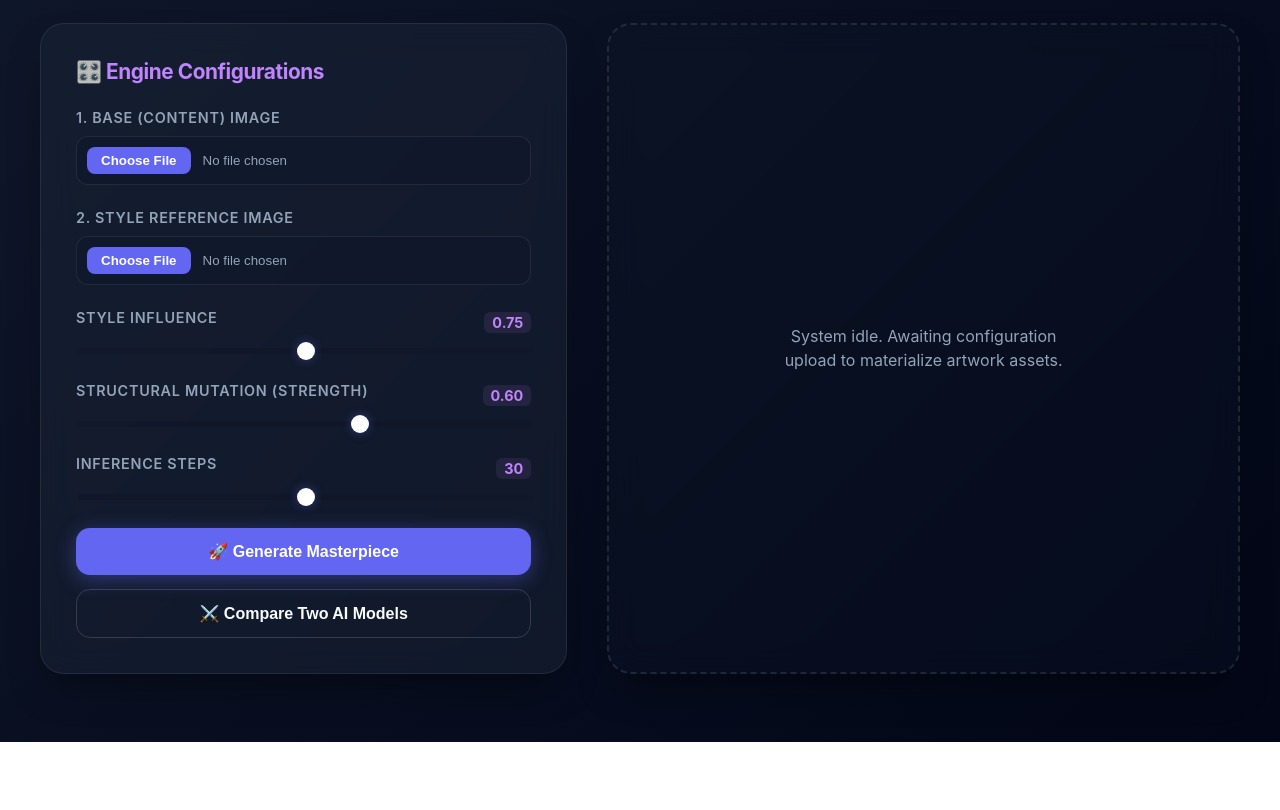
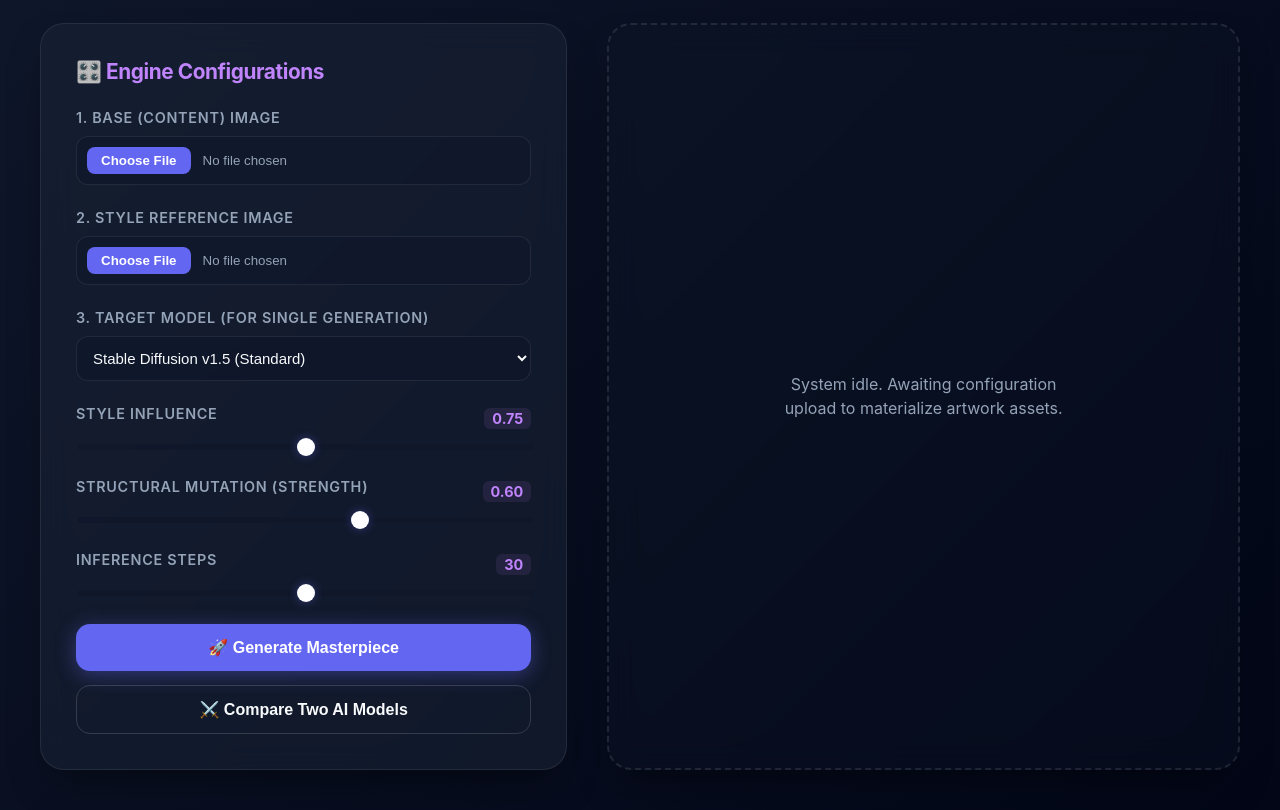
Before and after one commit to R0HAIL-ASHRAF/NST_Custom, a plain HTML site: page index.html in a window 1280 px wide. Shown: the part 138-948 px from the top of the page. Before the commit the page ends 880 px from the top, so only its background shows below. Drawn offline with Linux system fonts and the light colour scheme.

Commit message:
addition of the model selection

```diff
--- a/app.js
+++ b/app.js
@@ -40,6 +40,7 @@ function setProcessingState(activeButton, loadingText) {
 document.getElementById('submit-btn').addEventListener('click', async () => {
     const contentFile = document.getElementById('content-input').files[0];
     const styleFile = document.getElementById('style-input').files[0];
+    const selectedModel = document.getElementById('model-choice').value;
 
     if (!contentFile || !styleFile) {
         alert("Missing dependencies: Select both content and design references.");
@@ -52,6 +53,7 @@ document.getElementById('submit-btn').addEventListener('click', async () => {
     const formData = new FormData();
     formData.append("content_file", contentFile);
     formData.append("style_file", styleFile);
+    formData.append("model_choice", selectedModel); // 👈 SENDS THE SELECTED MODEL TO YOUR BACKEND
     formData.append("style_scale", document.getElementById('style-scale').value);
     formData.append("strength", document.getElementById('strength').value);
     formData.append("steps", document.getElementById('steps').value);
@@ -97,6 +99,7 @@ document.getElementById('compare-btn').addEventListener('click', async () => {
     const formData = new FormData();
     formData.append("content_file", contentFile);
     formData.append("style_file", styleFile);
+    // Note: No model choice sent here, because comparison runs both models automatically
     formData.append("style_scale", document.getElementById('style-scale').value);
     formData.append("strength", document.getElementById('strength').value);
     formData.append("steps", document.getElementById('steps').value);
--- a/index.html
+++ b/index.html
@@ -23,6 +23,15 @@
             <div class="control-group">
                 <label>2. Style Reference Image</label>
                 <input type="file" id="style-input" accept="image/*">
+            </div>
+
+            <!-- MODEL SELECTION DROPDOWN MATRIX -->
+            <div class="control-group">
+                <label>3. Target Model (For Single Generation)</label>
+                <select id="model-choice">
+                    <option value="sd_15">Stable Diffusion v1.5 (Standard)</option>
+                    <option value="dreamshaper">DreamShaper v8 (Artistic)</option>
+                </select>
             </div>
 
             <div class="control-group">
```
